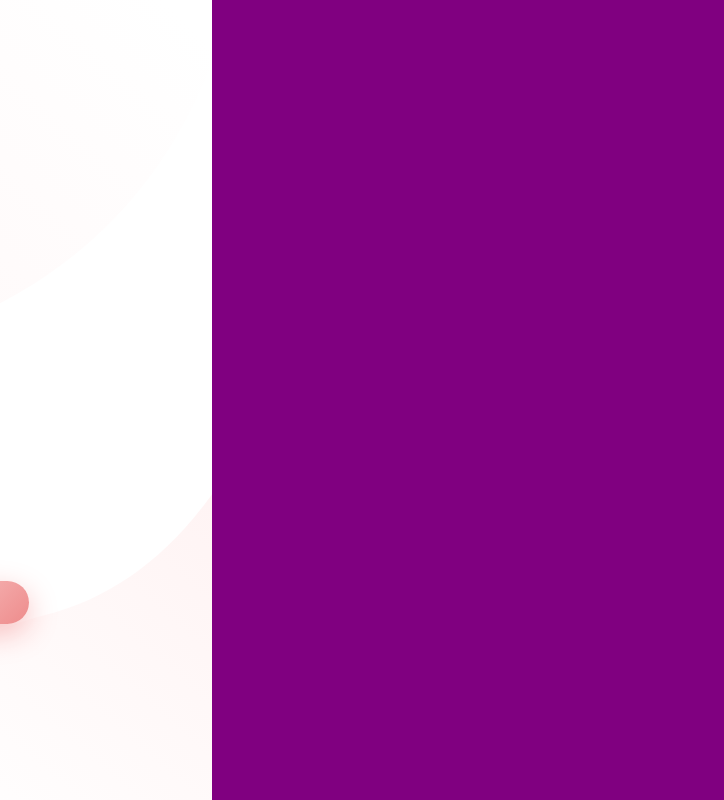
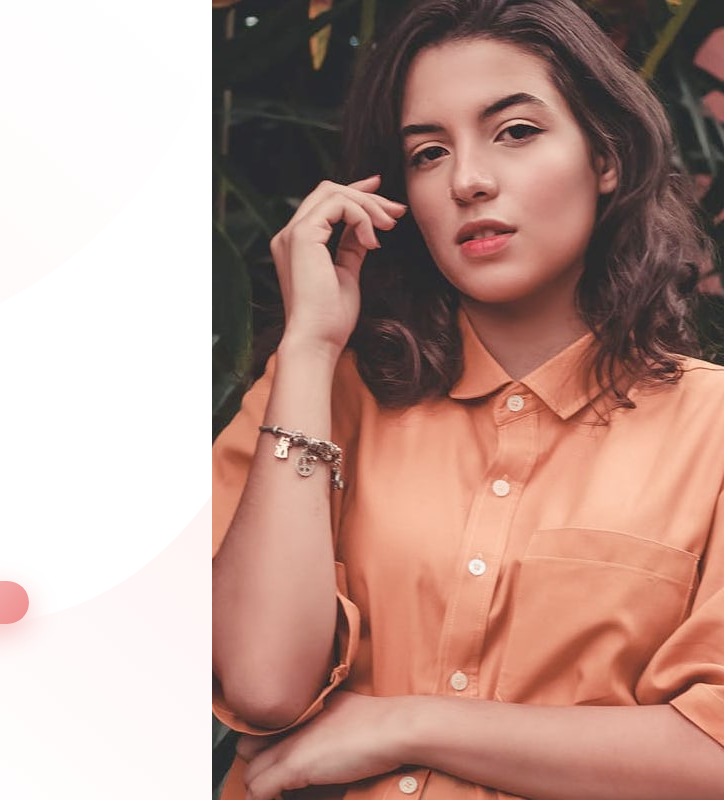
Before and after one commit to mrMikHippo/base-apparel-coming-soon-page, a plain HTML site: page index.html in a window 1280 px wide. Shown: the full height of the page, 556-1280 px from the left. Drawn offline with Linux system fonts and the light colour scheme.

Commit message:
Added background to image container.

```diff
--- a/styles.css
+++ b/styles.css
@@ -45,7 +45,7 @@ input:focus {
   height: 100%;
   width: 40%;
   float: right;
-  background-color: purple;
+  background: url("images/hero-desktop.jpg");
 }
 
 /* Logo */
```
